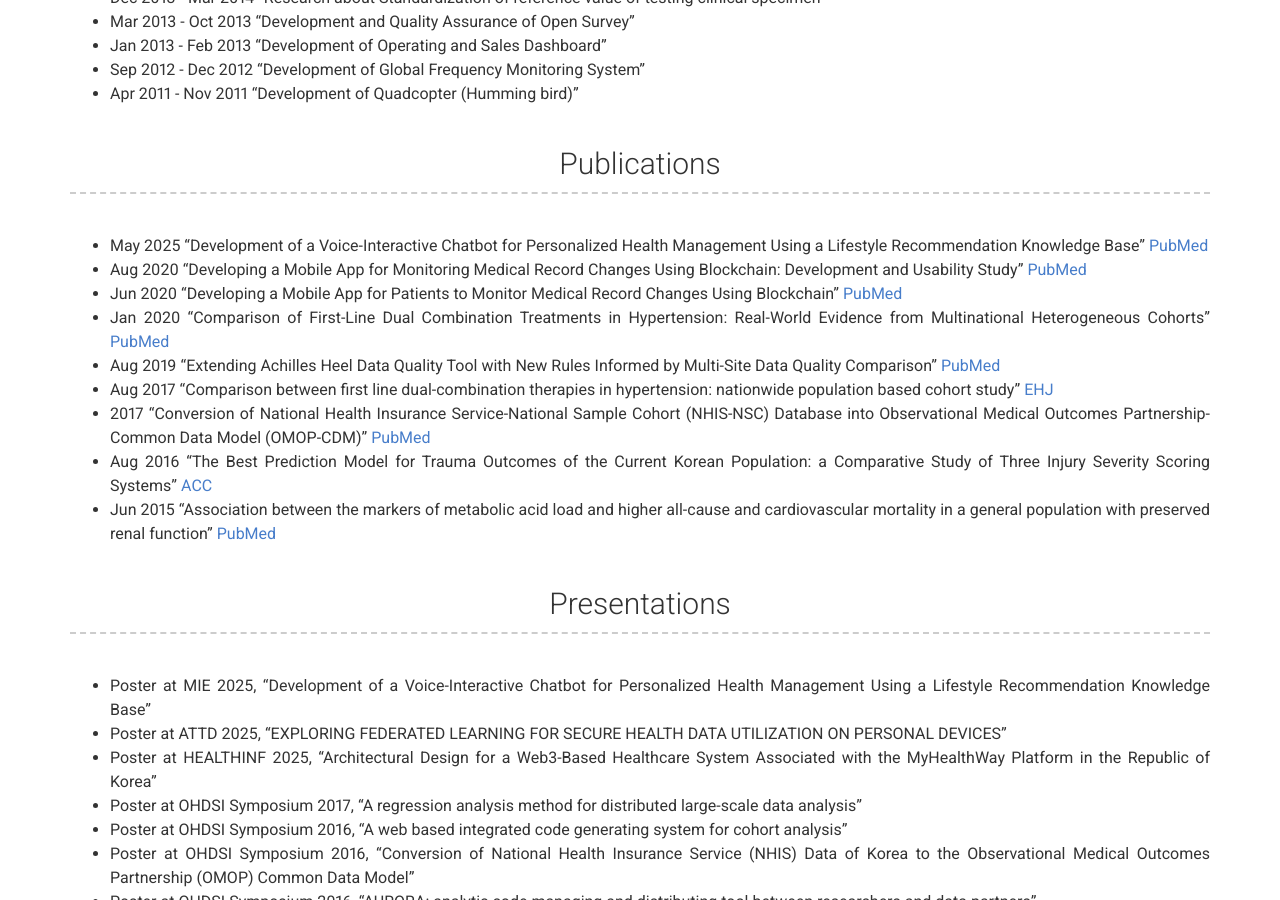
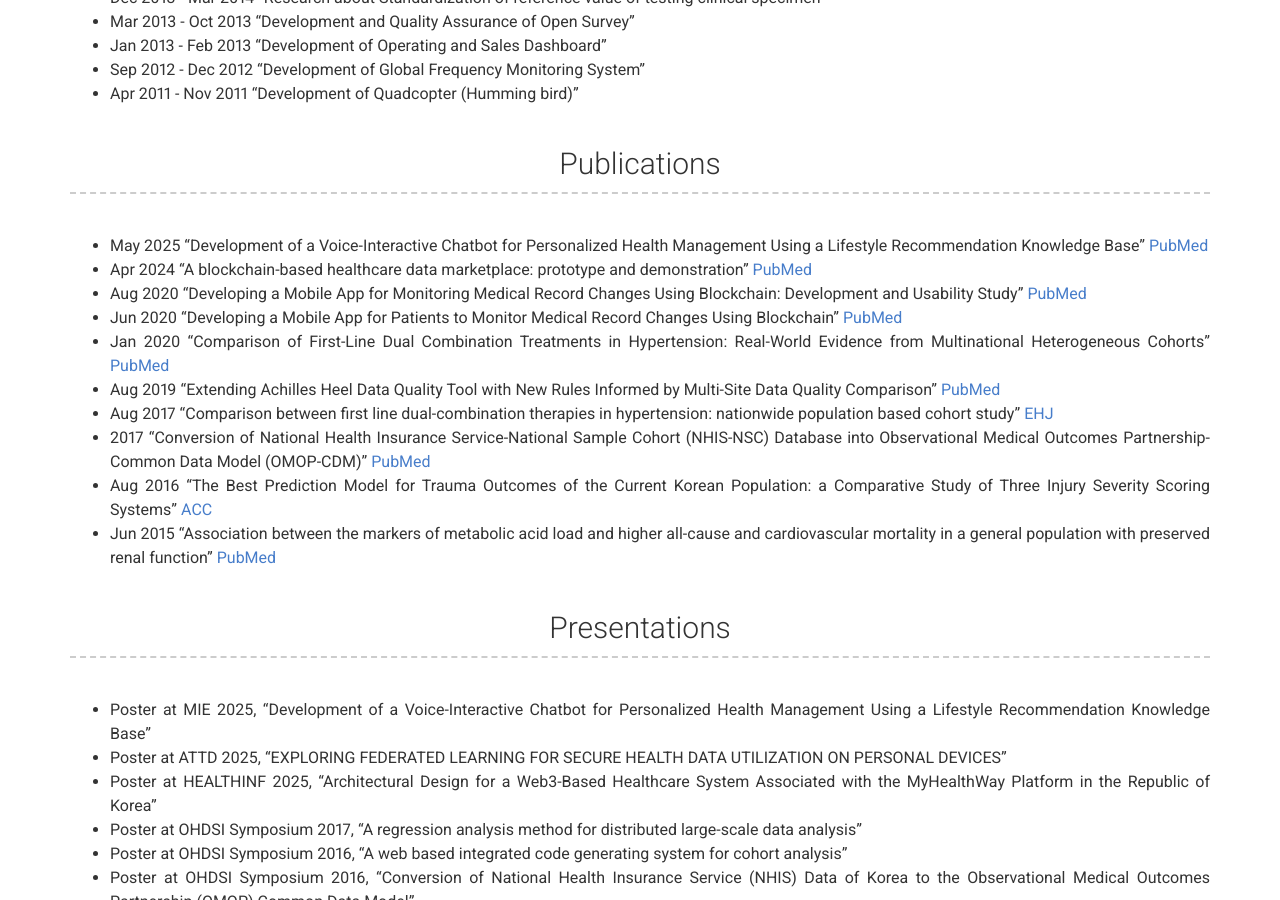
Before and after one commit to jungsungjae/jungsungjae.github.io, a Jekyll site: the page built from index.md, in a window 1280 px wide and 900 px high, scrolled down 2674 px. Built offline with Jekyll 4.4.1, drawn with Linux system fonts in a browser that asks for light colours; nearby versions of some CDN libraries.

Commit message:
Update _config.yml

```diff
--- a/_config.yml
+++ b/_config.yml
@@ -168,6 +168,7 @@ content:
     layout: text
     content: |
       - May 2025 "Development of a Voice-Interactive Chatbot for Personalized Health Management Using a Lifestyle Recommendation Knowledge Base" [PubMed](https://pubmed.ncbi.nlm.nih.gov/40380641/)
+      - Apr 2024 "A blockchain-based healthcare data marketplace: prototype and demonstration" [PubMed](https://pubmed.ncbi.nlm.nih.gov/38617993/)
       - Aug 2020 "Developing a Mobile App for Monitoring Medical Record Changes Using Blockchain: Development and Usability Study" [PubMed](https://pubmed.ncbi.nlm.nih.gov/32795988/)
       - Jun 2020 "Developing a Mobile App for Patients to Monitor Medical Record Changes Using Blockchain" [PubMed](https://pubmed.ncbi.nlm.nih.gov/32570603/)
       - Jan 2020 "Comparison of First-Line Dual Combination Treatments in Hypertension: Real-World Evidence from Multinational Heterogeneous Cohorts" [PubMed](https://pubmed.ncbi.nlm.nih.gov/31642211/)
```
